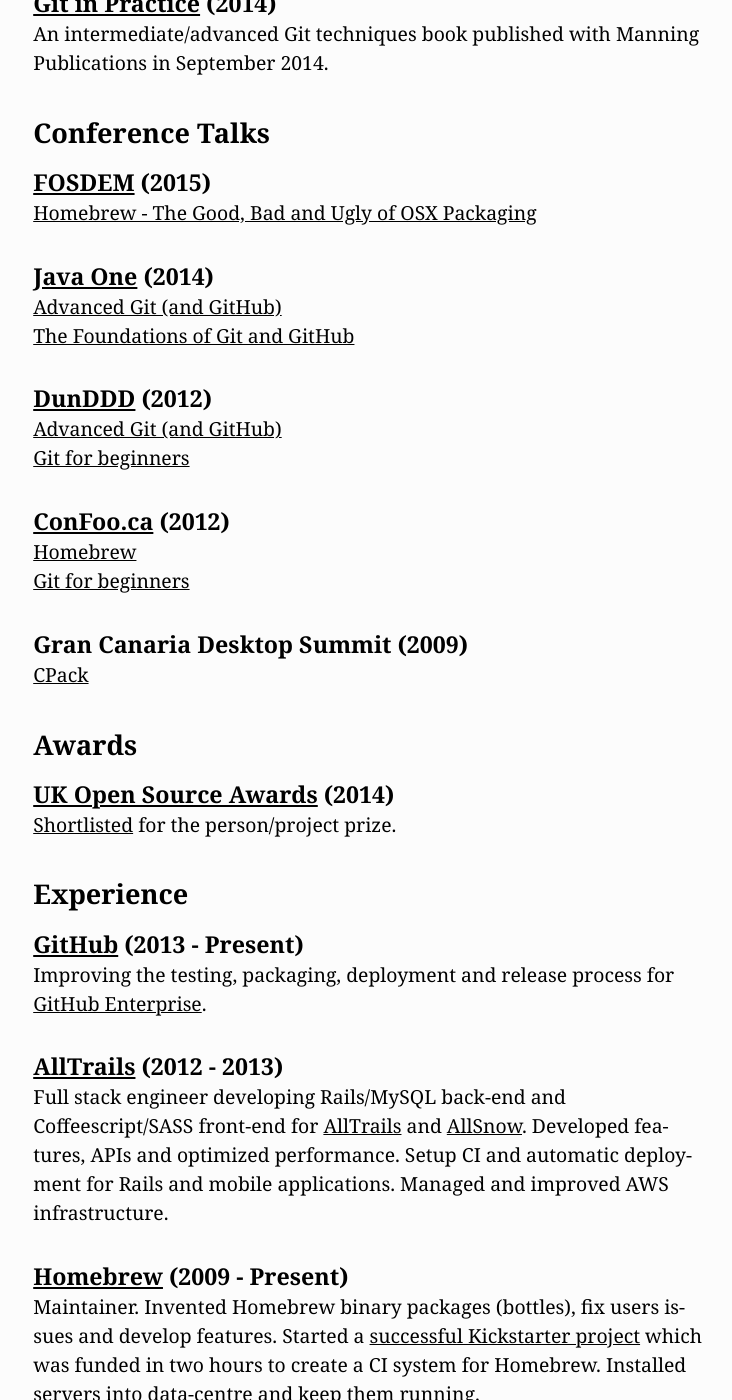
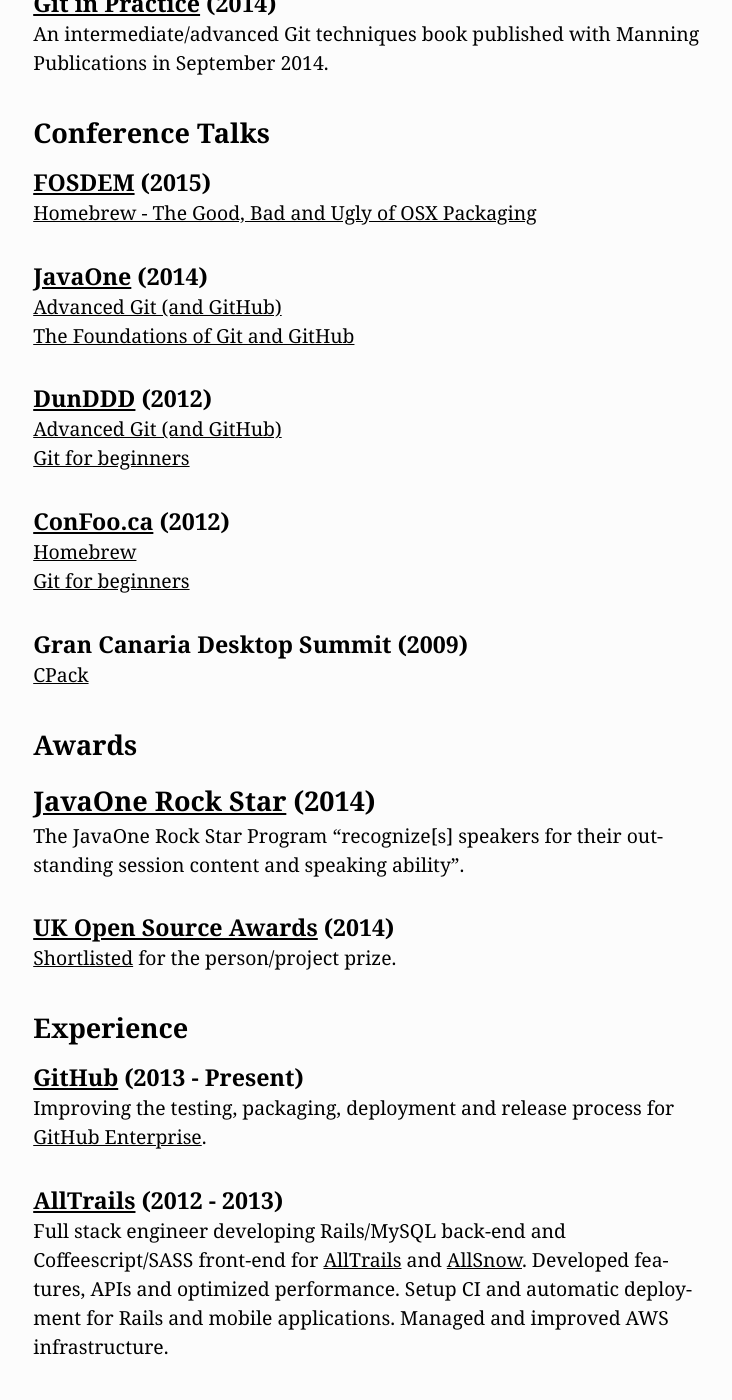
Before and after one commit to MikeMcQuaid/mikemcquaid.com, a Jekyll site: the page built from cv.markdown, in a window 1280 px wide and 1400 px high, scrolled down 1380 px. Shown: the whole window, without its empty margins (268-1000 px from the left). Built offline with Jekyll 4.4.1, drawn with Linux system fonts in a browser that asks for light colours.

Commit message:
Add JavaOne Rock Star award.

```diff
--- a/cv.markdown
+++ b/cv.markdown
@@ -43,7 +43,7 @@
 #### [FOSDEM](https://fosdem.org) (2015)
 * [Homebrew - The Good, Bad and Ugly of OSX Packaging](https://speakerdeck.com/mikemcquaid/homebrew-the-good-bad-and-ugly-of-osx-packaging)
 
-#### [Java One](https://www.oracle.com/javaone/index.html) (2014)
+#### [JavaOne](https://www.oracle.com/javaone/index.html) (2014)
 * [Advanced Git (and GitHub)](https://speakerdeck.com/mikemcquaid/advanced-git-and-github)
 * [The Foundations of Git and GitHub](https://training.github.com/kit/foundations/)
 
@@ -59,6 +59,8 @@
 [CPack](http://speakerdeck.com/u/mikemcquaid/p/cpack)
 
 ### Awards
+### [JavaOne Rock Star](https://www.oracle.com/javaone/rock-stars/index.html#McQuaid) (2014)
+The JavaOne Rock Star Program "recognize[s] speakers for their outstanding session content and speaking ability".
 
 #### [UK Open Source Awards](http://opensourceawards.org/) (2014)
 [Shortlisted](http://opensourceawards.org/index.php/awards-shortlist) for the person/project prize.
--- a/talks.markdown
+++ b/talks.markdown
@@ -5,7 +5,7 @@
 <noscript>**Please enable JavaScript to view slides.**</noscript>
 
 ### Advanced Git (and GitHub)
-A walkthrough of some useful but rarely known features in Git and GitHub. Presented at [Java One](https://www.oracle.com/javaone/index.html) in 2014,  [TechMeetup Edinburgh](http://techmeetup.co.uk/) in 2013 and [DunDDD](http://dun.dddscotland.co.uk/) in 2012.
+A walkthrough of some useful but rarely known features in Git and GitHub. Presented at [JavaOne](https://www.oracle.com/javaone/index.html) in 2014, [TechMeetup Edinburgh](http://techmeetup.co.uk/) in 2013 and [DunDDD](http://dun.dddscotland.co.uk/) in 2012.
 
 <iframe width="640" height="385" src="//www.youtube.com/embed/c6rFzbZa6x0" frameborder="0" allowfullscreen></iframe>
 
```
